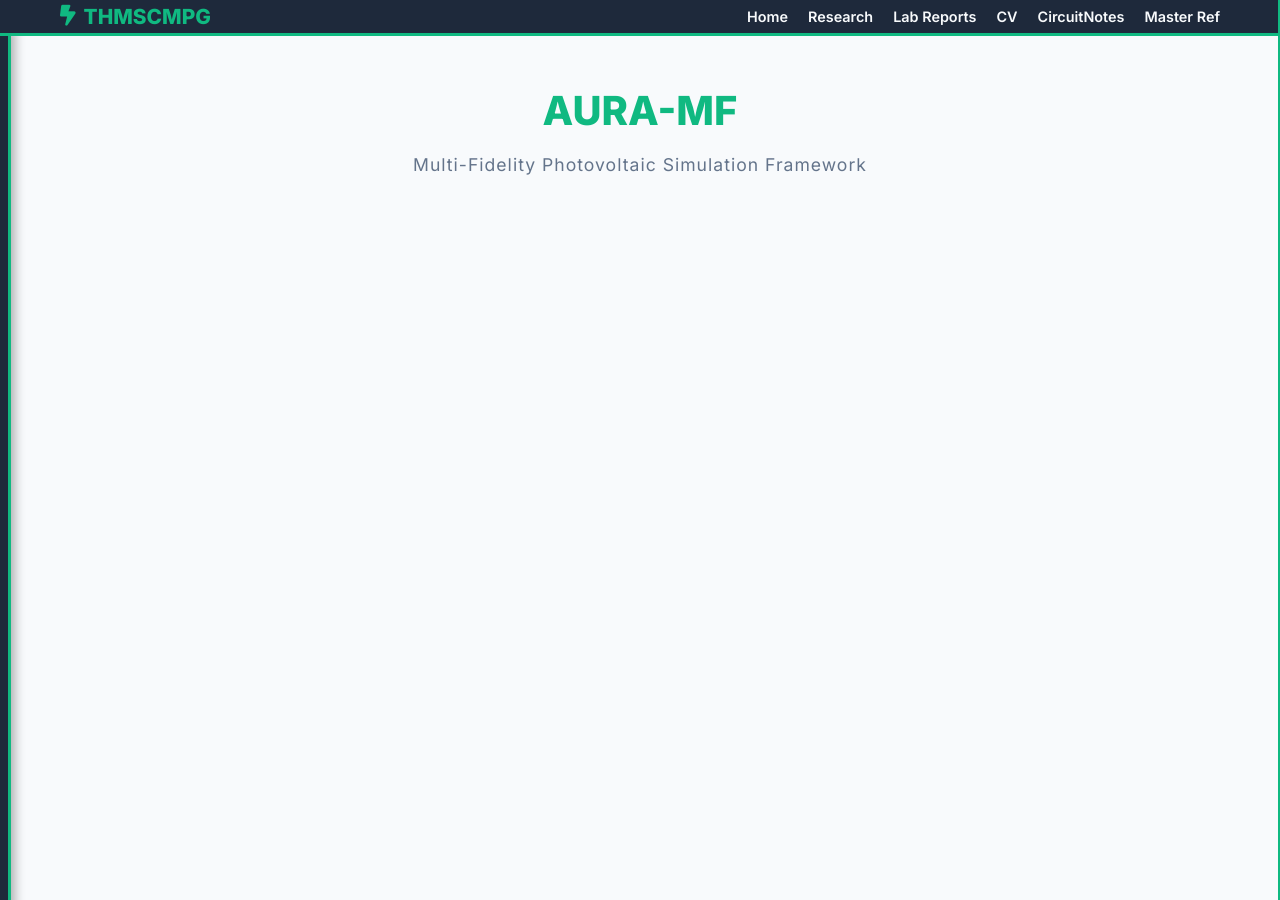
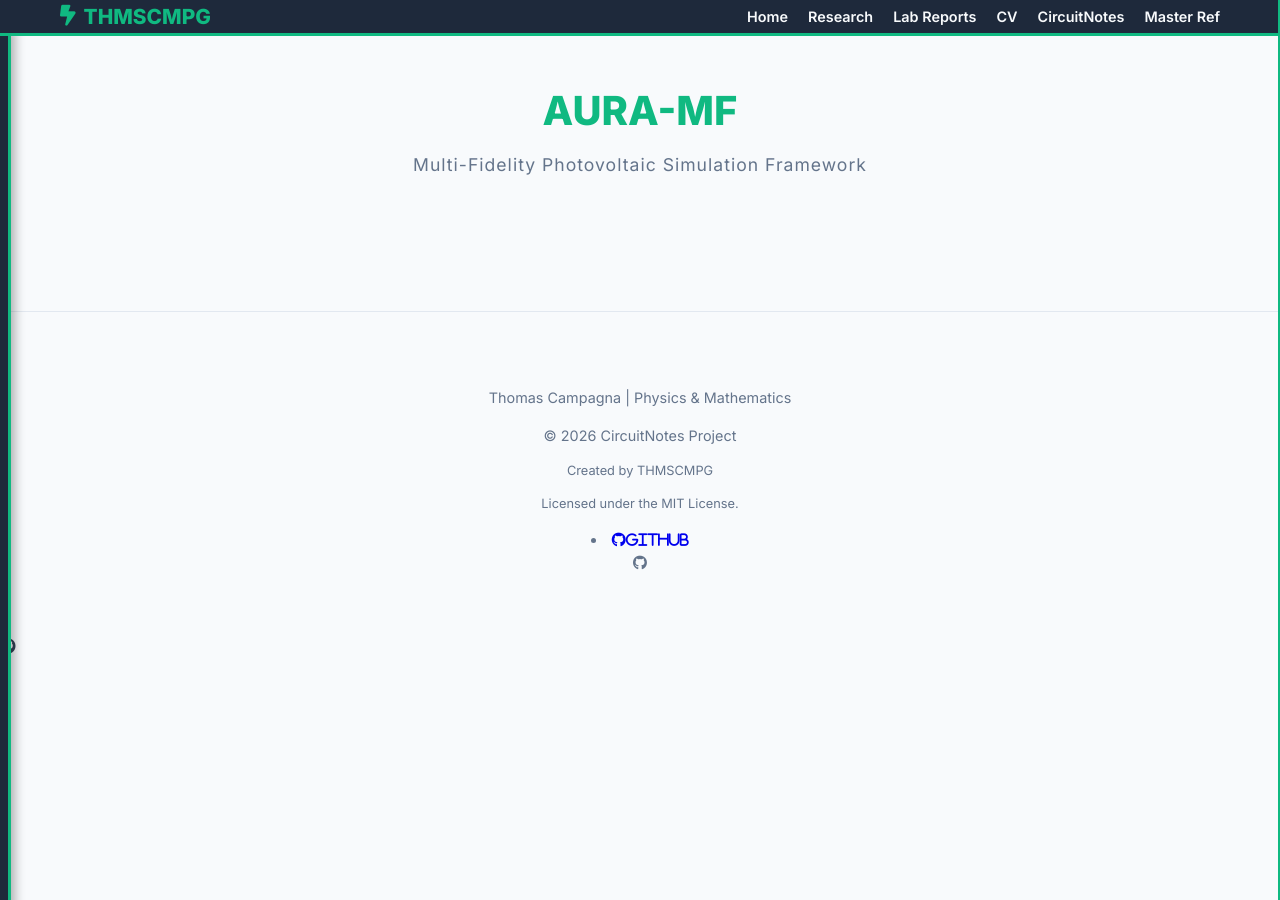
Before and after one commit to THMSCMPG/AURA-MF, a Jekyll site: the page built from index.html, in a window 1280 px wide. Built offline with Jekyll 4.4.1, drawn with Linux system fonts in a browser that asks for light colours.

Commit message:
Update default.html

```diff
--- a/_layouts/default.html
+++ b/_layouts/default.html
@@ -73,3 +73,23 @@
         </header>
     </main>
 </body>
+    <footer class="footer">
+        <p>Thomas Campagna | Physics & Mathematics</p>
+        <p>&copy; 2026 CircuitNotes Project</p>
+            <p style="font-size: 0.8rem; margin-top: 10px;">Created by THMSCMPG</p>
+            <p style="font-size: 0.8rem; margin-top: 8px;">Licensed under the MIT License.</p>
+        <li><a href="https://github.com/THMSCMPG"><i class="fab fa-github" target="_blank" rel="noopener noreferrer"</i>GitHub</a></li>
+    </footer>
+
+    <script>
+        function toggleSidebar() {
+            const sidebar = document.getElementById("mySidebar");
+            // Check if the sidebar is open (250px) or closed (0)
+            if (sidebar.style.width === "250px") {
+                sidebar.style.width = "0";
+            } else {
+                sidebar.style.width = "250px";
+            }
+        }
+    </script>
+</html>
```
